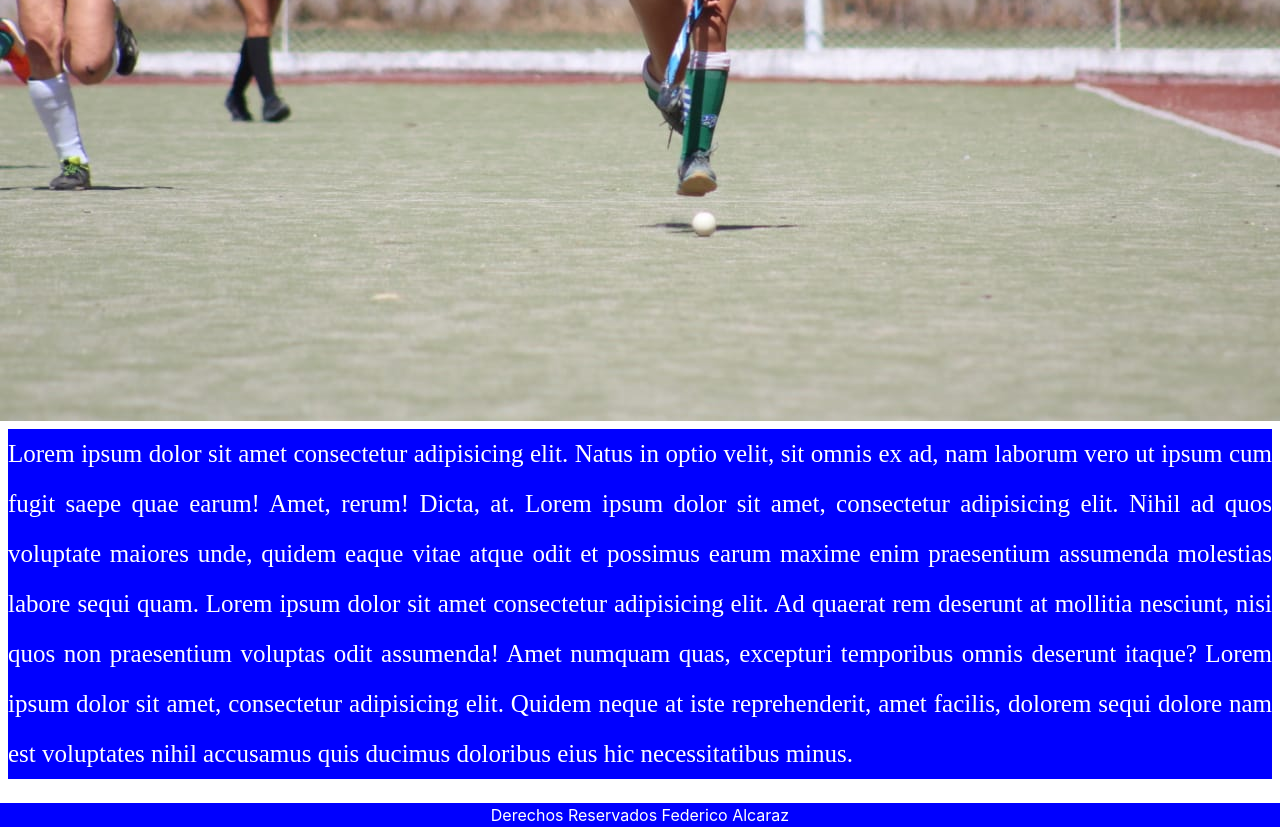
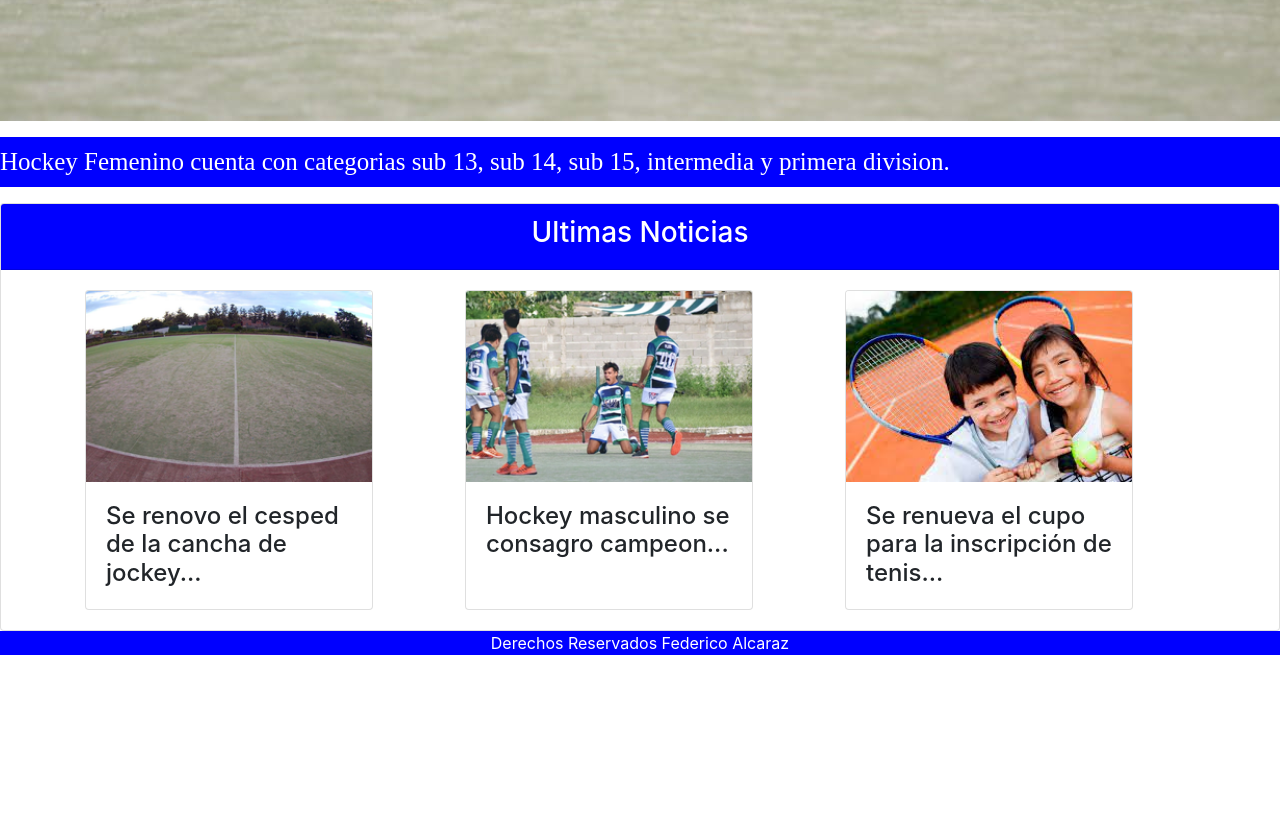
Before and after one commit to fede2611/PreEntrega2AlcarazFederico, a website: page hockey.html in a window 1280 px wide. Shown: the part 1940-2767 px from the top of the page. After the commit the page ends 2595 px from the top, so only its background shows below. Drawn offline with nearby package versions, Linux system fonts and the light colour scheme.

Commit message:
agrego sass

```diff
--- a/css/style.css
+++ b/css/style.css
@@ -2,74 +2,58 @@ footer {
   background-color: blue;
   text-align: center;
   color: white; }
-
 h1 {
   text-align: center;
   background-color: blue;
   color: white; }
-
 .color-orange {
   color: orange; }
-
 .center {
   text-align: center; }
-
 .color-red {
   color: red; }
-
 .w-30 {
   width: 30%; }
-
 ul {
   overflow: hidden;
   list-style: none;
   display: inline-block; }
-
 nav {
   background-color: green;
   top: 0;
   width: 100%;
   text-align: center; }
-
 ul li {
   float: left; }
-
 li a {
   color: white;
   display: block;
   padding: 14px 30px;
   text-decoration: none; }
-
 p {
   text-align: center;
   font-family: "Trirong", serif;
   font-size: 25px;
   line-height: 50px; }
-
 h2 {
   text-align: center;
   background-color: black;
   color: white;
   font-size: 25px; }
-
 img {
   max-width: 200%;
   max-height: 200%;
   margin: 0 auto;
   display: block; }
-
 .cat {
   height: 50px;
   width: 100px; }
-
 p {
   background-color: blue;
-  text-align: justify;
+  text-align: center;
   color: white; }
-
 .logo {
   animation: aumentar 1s ease-in infinite alternate; }
-
 @keyframes aumentar {
   0% { }
   100% {
@@ -81,12 +65,10 @@ p {
     animation-duration: 200ms;
     animation-iteration-count: infinite;
     animation-direction: alternate; } }
-
 .card-img-top {
   width: 100%;
   height: auto;
   object-fit: cover; }
-
 .card-index {
   width: 18rem;
   height: 20rem; }
--- a/hockey.html
+++ b/hockey.html
@@ -36,21 +36,49 @@
 <img src="Fotos\hockey masc.jpeg" class="img-fluid" alt="Responsive image">
 <div class="d-flex p-2"></div>
 <p>
-    Lorem ipsum dolor sit amet consectetur adipisicing elit. Natus in optio velit, sit omnis ex ad, nam laborum vero ut ipsum cum fugit saepe quae earum! Amet, rerum! Dicta, at.
-    Lorem ipsum dolor sit amet, consectetur adipisicing elit. Nihil ad quos voluptate maiores unde, quidem eaque vitae atque odit et possimus earum maxime enim praesentium assumenda molestias labore sequi quam.
-    Lorem ipsum dolor sit amet consectetur adipisicing elit. Ad quaerat rem deserunt at mollitia nesciunt, nisi quos non praesentium voluptas odit assumenda! Amet numquam quas, excepturi temporibus omnis deserunt itaque?
-    Lorem ipsum dolor sit amet, consectetur adipisicing elit. Quidem neque at iste reprehenderit, amet facilis, dolorem sequi dolore nam est voluptates nihil accusamus quis ducimus doloribus eius hic necessitatibus minus.
-</p>
+    Hockey Masculino cuenta con categorias sub 13, sub 14, sub 15, intermedia y primera division.
 </div>
   <h2>Hockey Femenino</h2>
 <img src="Fotos\hockeyfem.jpeg" class="img-fluid" alt="Responsive image">
-<div class="d-flex p-2">
+<div class="d-flex p-2"></div>
 <p>
-    Lorem ipsum dolor sit amet consectetur adipisicing elit. Natus in optio velit, sit omnis ex ad, nam laborum vero ut ipsum cum fugit saepe quae earum! Amet, rerum! Dicta, at.
-    Lorem ipsum dolor sit amet, consectetur adipisicing elit. Nihil ad quos voluptate maiores unde, quidem eaque vitae atque odit et possimus earum maxime enim praesentium assumenda molestias labore sequi quam.
-    Lorem ipsum dolor sit amet consectetur adipisicing elit. Ad quaerat rem deserunt at mollitia nesciunt, nisi quos non praesentium voluptas odit assumenda! Amet numquam quas, excepturi temporibus omnis deserunt itaque?
-    Lorem ipsum dolor sit amet, consectetur adipisicing elit. Quidem neque at iste reprehenderit, amet facilis, dolorem sequi dolore nam est voluptates nihil accusamus quis ducimus doloribus eius hic necessitatibus minus.
-</p>
+   Hockey Femenino cuenta con categorias sub 13, sub 14, sub 15, intermedia y primera division.
+</div>
+<div>
+<div class="card">
+    <div class="card-header text-white text-center" style="background-color: blue">
+    <h3>Ultimas Noticias</h3>
+    </div>
+    <div class="card-body">
+     <div class="container">
+      <div class="row">
+        <div class="col-md-4">
+          <div class="card card-index">
+            <img class="card-img-top" src="Fotos/cancha.png" alt="Card image cap">
+            <div class="card-body">
+              <h4 class="card-text">Se renovo el cesped de la cancha de jockey...</h4>
+            </div>
+          </div>
+        </div>
+        <div class="col-md-4">
+        <div class="card card-index">
+          <img class="card-img-top" src="Fotos/hockeymasc2.png" alt="Card image cap">
+          <div class="card-body">
+            <h4 class="card-text">Hockey masculino se consagro campeon...</h4>
+          </div>
+        </div>
+        </div>
+        <div class="col-md-4">
+          <div class="card card-index">
+            <img class="card-img-top" src=".\Fotos\clasestenis.jpeg" alt="Card image cap">
+            <div class="card-body">
+              <h4 class="card-text">Se renueva el cupo para la inscripción de tenis...</h4>
+            </div>
+          </div>
+        </div>
+     </div>
+    </div>
+  </div>
 </div>
 <footer>Derechos Reservados Federico Alcaraz</footer>
 </body>
```
Also changed, not shown: futbol.html (+38 -5 lines), rugby.html (+38 -5 lines), tenis.html (+38 -5 lines), 1 other file.
